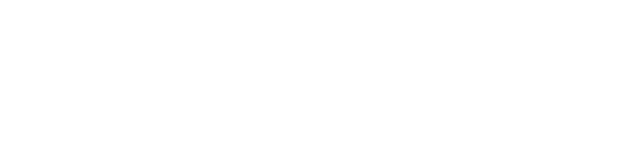
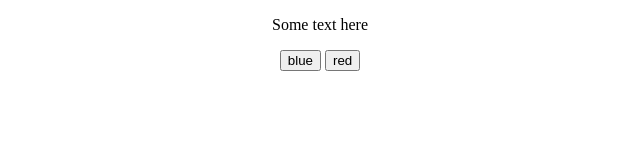
Before and after one commit to EvgenXP/cards, a plain HTML site: page index.html in a window 1280 px wide. Shown: the whole page, without its empty margins (320-960 px from the left). Drawn offline with Linux system fonts and the light colour scheme.

Commit message:
Commit Manage

```diff
--- /dev/null
+++ b/css/main.css
@@ -0,0 +1,3 @@
+.example {
+    text-align: center;
+}
--- a/index.html
+++ b/index.html
@@ -1,10 +1,23 @@
 <!DOCTYPE html>
 <html lang="en">
 <head>
+    <link rel="stylesheet" type="text/css" href="css/main.css"/>
     <meta charset="UTF-8">
     <title>Title</title>
 </head>
 <body>
+
+<p class="example" id="para1">Some text here</p>
+<p class="example">
+    <button onclick="changeColor('blue');">blue</button>
+    <button onclick="changeColor('red');">red</button>
+</p>
+<script>
+    function changeColor(newColor) {
+        var elem = document.getElementById("para1");
+        elem.style.color = newColor;
+    }
+</script>
 <script src="js/cards.js"></script>
 </body>
 </html>
```
